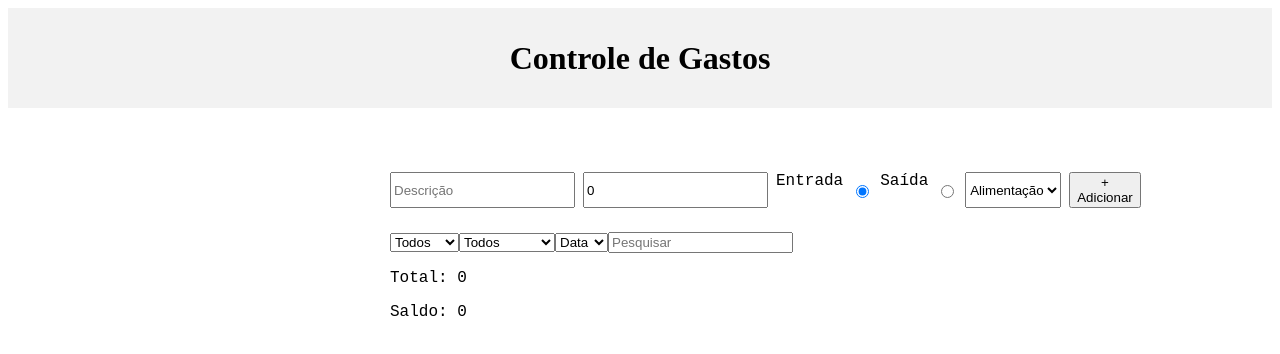
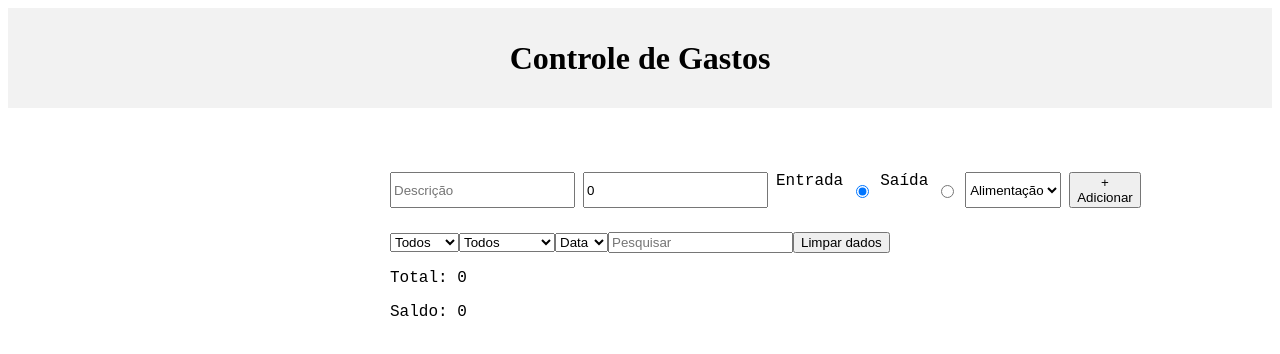
Before and after one commit to Saulorangel87/Controle-de-gastos--exercicio, a React (Vite) app: page / in a window 1280 px wide. Shown: the top 354 px of the page. Built offline with nearby package versions, Linux system fonts and the light colour scheme.

Commit message:
feat: adicionar funcionalidade de limpeza de dados no formulário

```diff
--- a/src/components/FormGasto.jsx
+++ b/src/components/FormGasto.jsx
@@ -47,6 +47,13 @@ export default function FormGasto() {
     setCategoria("Alimentação");
     descricaoRef.current.focus();
   };
+
+  function limparDados() {
+    if (window.confirm("Tem certeza que deseja limpar os dados?")) {
+      setGastos([]);
+      localStorage.removeItem(CHAVE_STORAGE);
+    }
+  }
 
   const excluirGasto = (id) => {
     setGastos(gastos.filter((gasto) => gasto.id !== id));
@@ -137,6 +144,7 @@ export default function FormGasto() {
         onChange={(e) => setPesquisa(e.target.value)}
         value={pesquisa}
       />
+      <button onClick={limparDados}>Limpar dados</button>
       <p>Total: {gastos.length}</p>
       <p>Saldo: {saldo}</p>
       {Object.keys(totalPorCategoria).map((cat) => (
```
